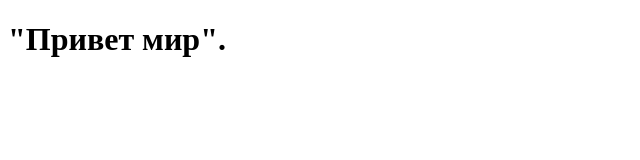
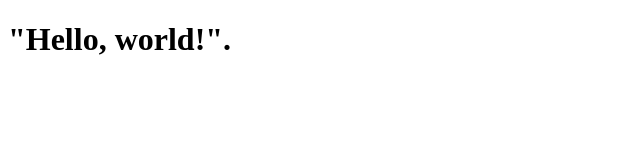
Before and after one commit to shevchenko17/Hello-world, a plain HTML site: page index.html in a window 1280 px wide. Shown: the whole page, without its empty margins (0-640 px from the left). Drawn offline with Linux system fonts and the light colour scheme.

Commit message:
Update text to "Hello, World!"

```diff
--- a/index.html
+++ b/index.html
@@ -6,6 +6,6 @@
     <title>дз номер 1</title>
 </head>
 <body>
-  <h1>"Привет мир".</h1>
+  <h1>"Hello, world!".</h1>
 </body>
 </html>
```
